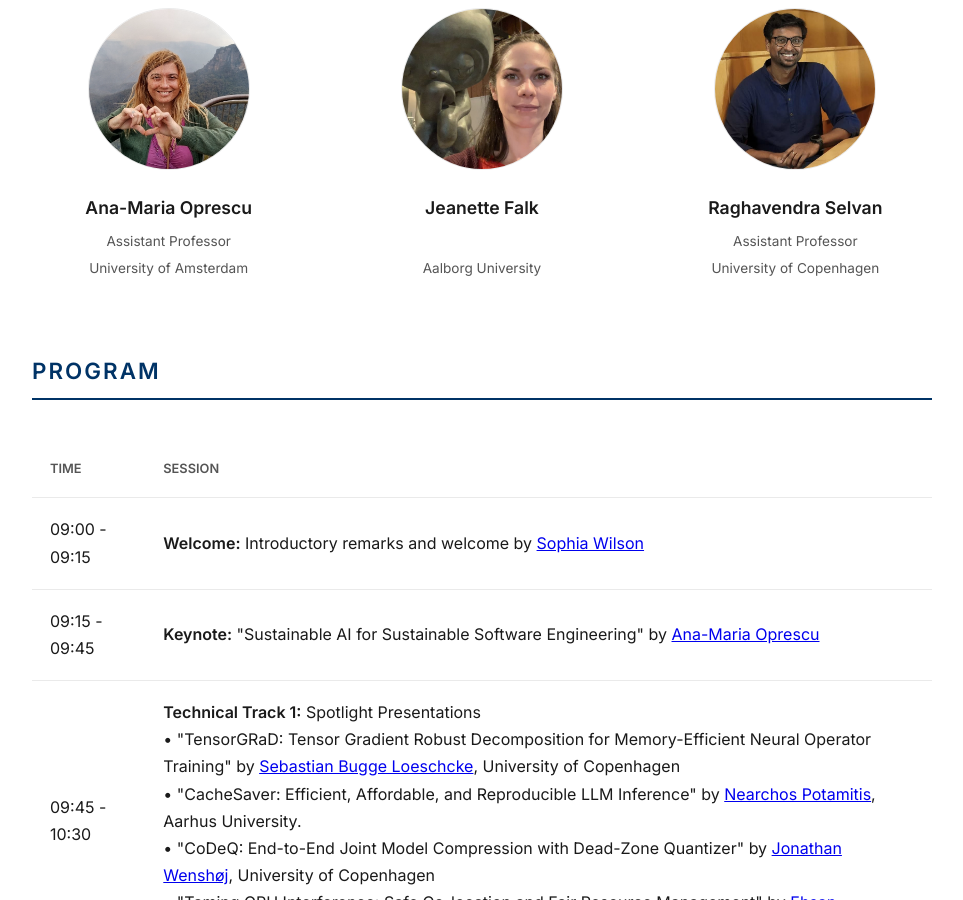
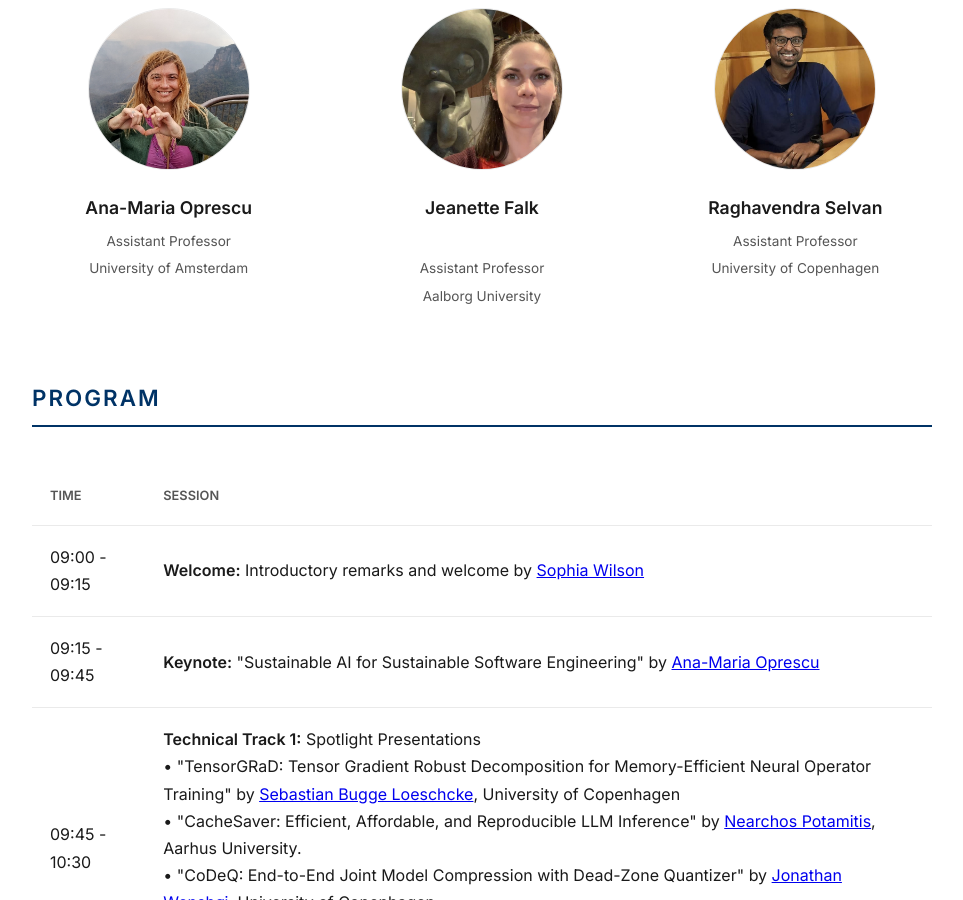
Before and after one commit to saintslab/saintslab.github.io, a Jekyll site: the page workshop2026/index.html, which Jekyll copies as it is, in a window 1280 px wide and 900 px high, scrolled down 1138 px. Shown: the whole window, without its empty margins (158-1121 px from the left). Built offline with Jekyll 4.4.1, drawn with Linux system fonts in a browser that asks for light colours.

Commit message:
Update jeanette

```diff
--- a/workshop2026/index.html
+++ b/workshop2026/index.html
@@ -224,7 +224,7 @@
             <div class="speaker-card">
                 <img src="images/jeanette.jpg" alt="Jeanette Falk" class="speaker-image" onerror="this.src='https://saintslab.github.io/'">
                 <span class="speaker-name">Jeanette Falk</span>
-                <span class="speaker-bio"><br>Aalborg University</span>
+                <span class="speaker-bio"><br>Assistant Professor<br>Aalborg University</span>
             </div>
             <div class="speaker-card">
                 <img src="images/raghav.jpg" alt="Raghav" class="speaker-image" onerror="this.src='https://raghavian.github.io/'">
```
